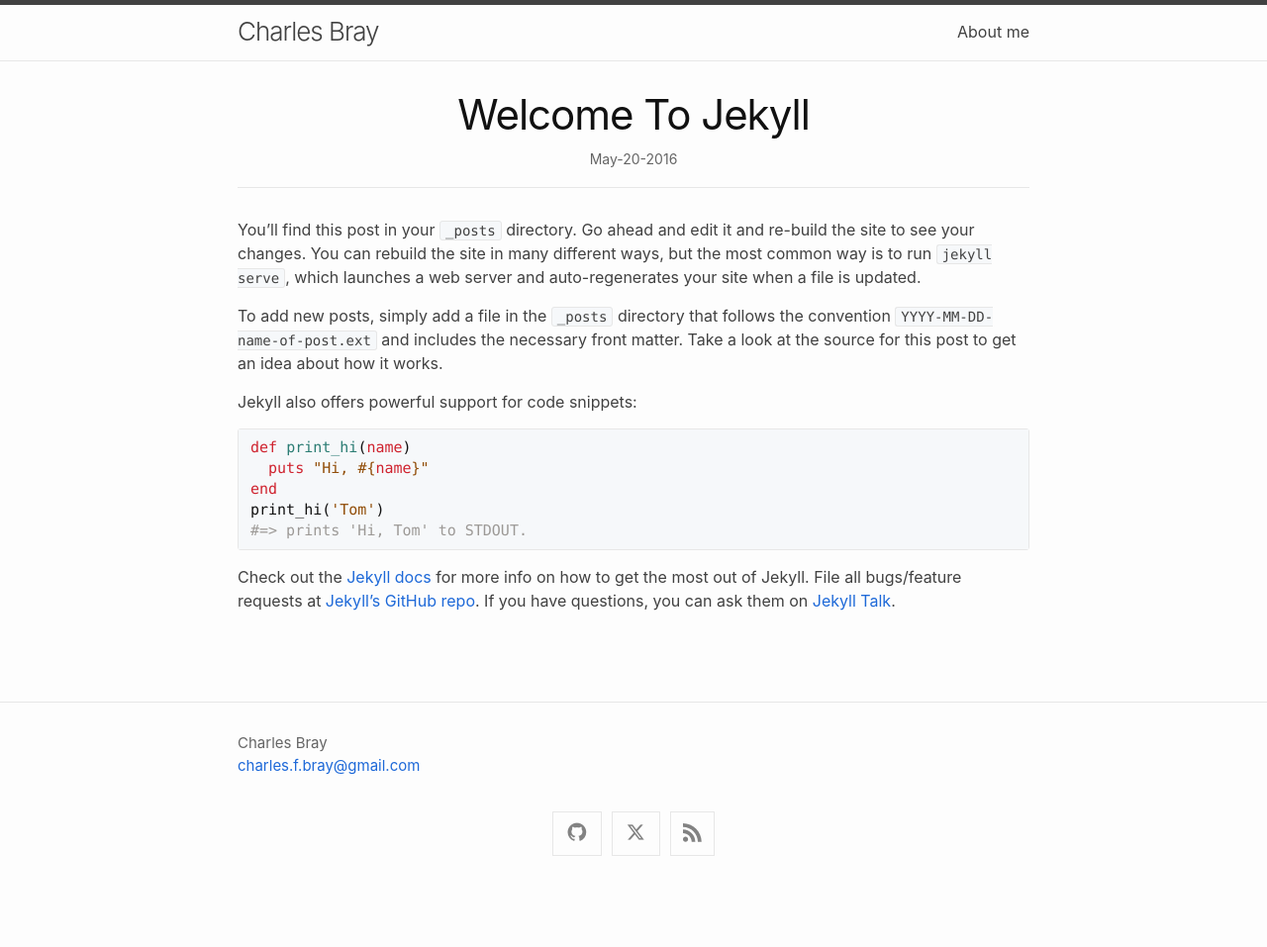
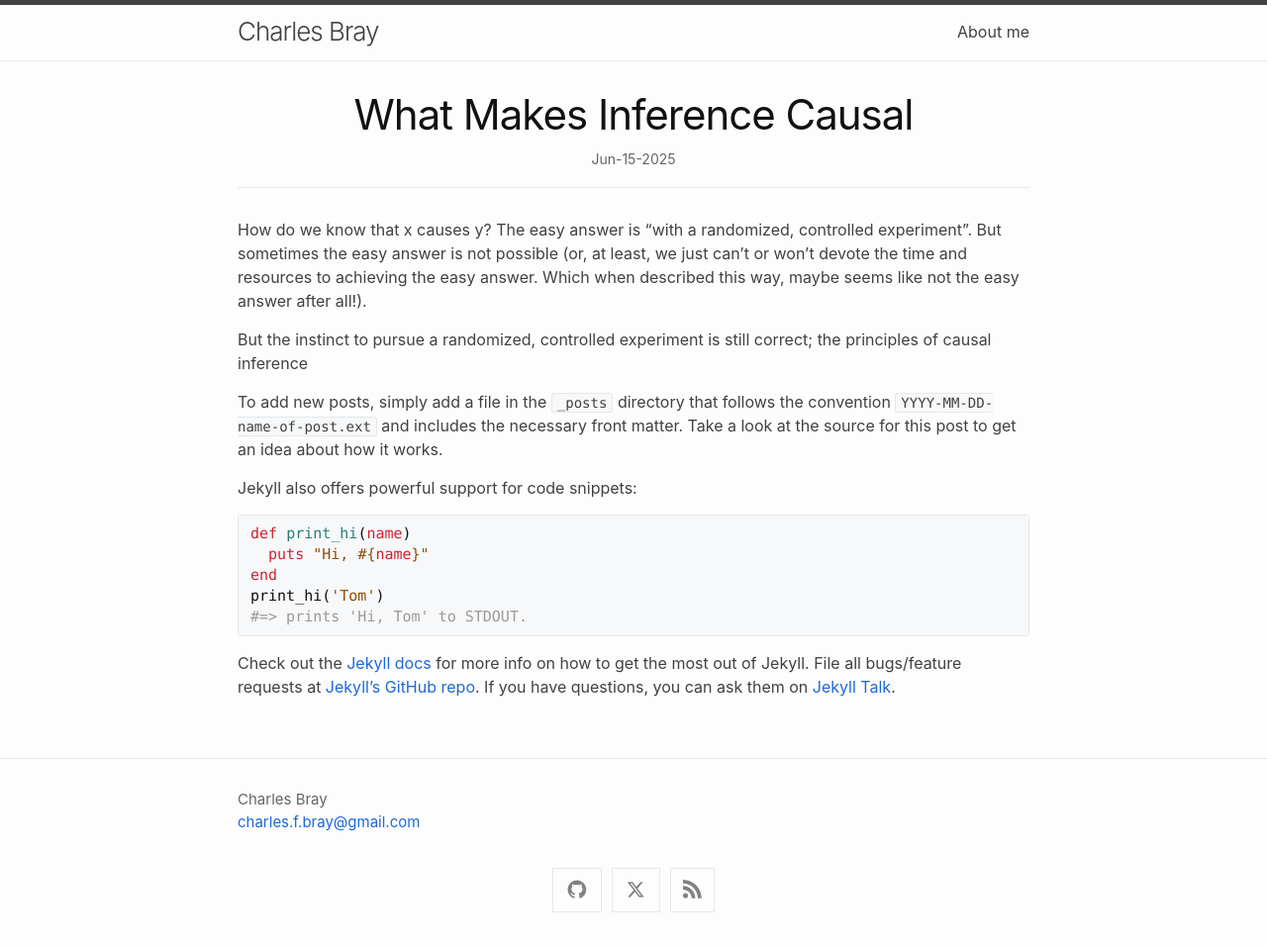
Before and after one commit to chuckfbray/chuckfbray.github.io, a Jekyll site: the page built from _posts/2025-06-15-what-makes-inference-causal.md, in a window 1280 px wide. Shown: the whole page at 99% size. Built offline with Jekyll 4.4.1, drawn with Linux system fonts in a browser that asks for light colours; before the commit the page ends 900 px from its top, so only the background shows below that.

Commit message:
Update first post

```diff
--- a/_posts/2016-05-20-welcome-to-jekyll.md
+++ b/_posts/2025-06-15-what-makes-inference-causal.md
@@ -1,7 +1,9 @@
 ---
 layout: post
 ---
-You’ll find this post in your `_posts` directory. Go ahead and edit it and re-build the site to see your changes. You can rebuild the site in many different ways, but the most common way is to run `jekyll serve`, which launches a web server and auto-regenerates your site when a file is updated.
+How do we know that x causes y? The easy answer is "with a randomized, controlled experiment". But sometimes the easy answer is not possible (or, at least, we just can't or won't devote the time and resources to achieving the easy answer. Which when described this way, maybe seems like not the easy answer after all!).
+
+But the instinct to pursue a randomized, controlled experiment is still correct; the principles of causal inference
 
 To add new posts, simply add a file in the `_posts` directory that follows the convention `YYYY-MM-DD-name-of-post.ext` and includes the necessary front matter. Take a look at the source for this post to get an idea about how it works.
 
```
